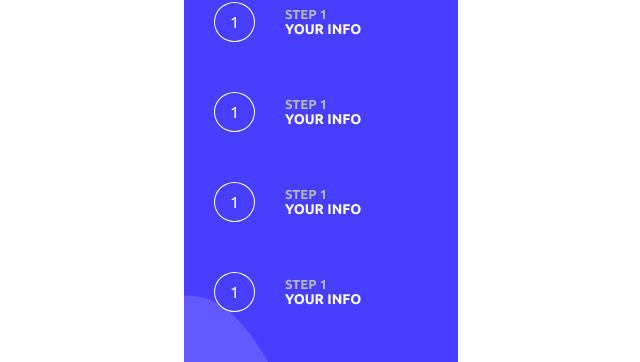
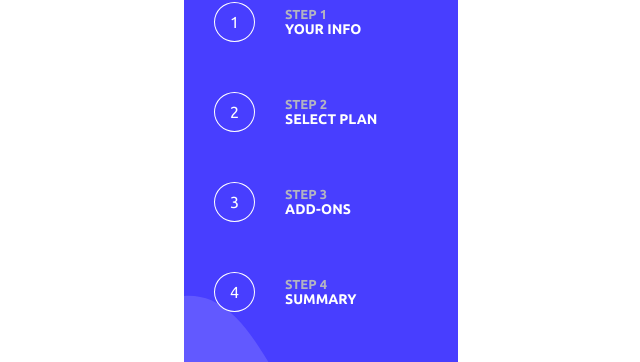
Before and after one commit to somaleyo/State, a React (Vite) app: page / in a window 1280 px wide. Shown: the part 148-510 px from the top of the page, without its empty margins (124-764 px from the left). Built offline with nearby package versions, Linux system fonts and the light colour scheme.

Commit message:
text assign

```diff
--- a/src/App.jsx
+++ b/src/App.jsx
@@ -17,24 +17,24 @@ function App() {
            </div>
         </div>
         <div className="steps">
-           <span className='numero'>1</span>
+           <span className='numero'>2</span>
            <div className="text">
-           <p>STEP 1</p>
-           <h3>YOUR INFO</h3>
+           <p>STEP 2</p>
+           <h3>SELECT PLAN</h3>
            </div>
         </div>
         <div className="steps">
-           <span className='numero'>1</span>
+           <span className='numero'>3</span>
            <div className="text">
-           <p>STEP 1</p>
-           <h3>YOUR INFO</h3>
+           <p>STEP 3</p>
+           <h3>ADD-ONS</h3>
            </div>
         </div>
         <div className="steps">
-           <span className='numero'>1</span>
+           <span className='numero'>4</span>
            <div className="text">
-           <p>STEP 1</p>
-           <h3>YOUR INFO</h3>
+           <p>STEP 4</p>
+           <h3>SUMMARY</h3>
            </div>
         </div>
 
```
